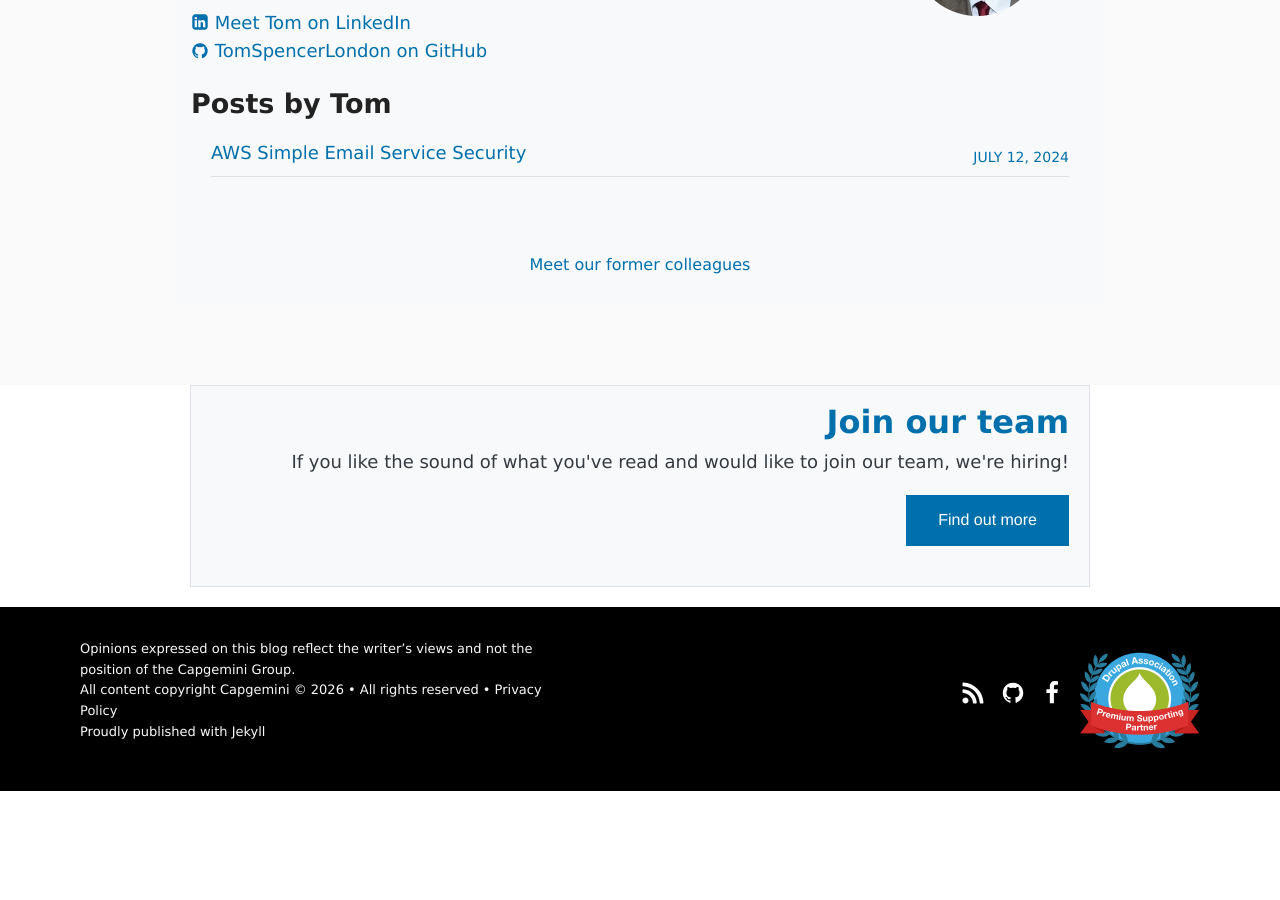
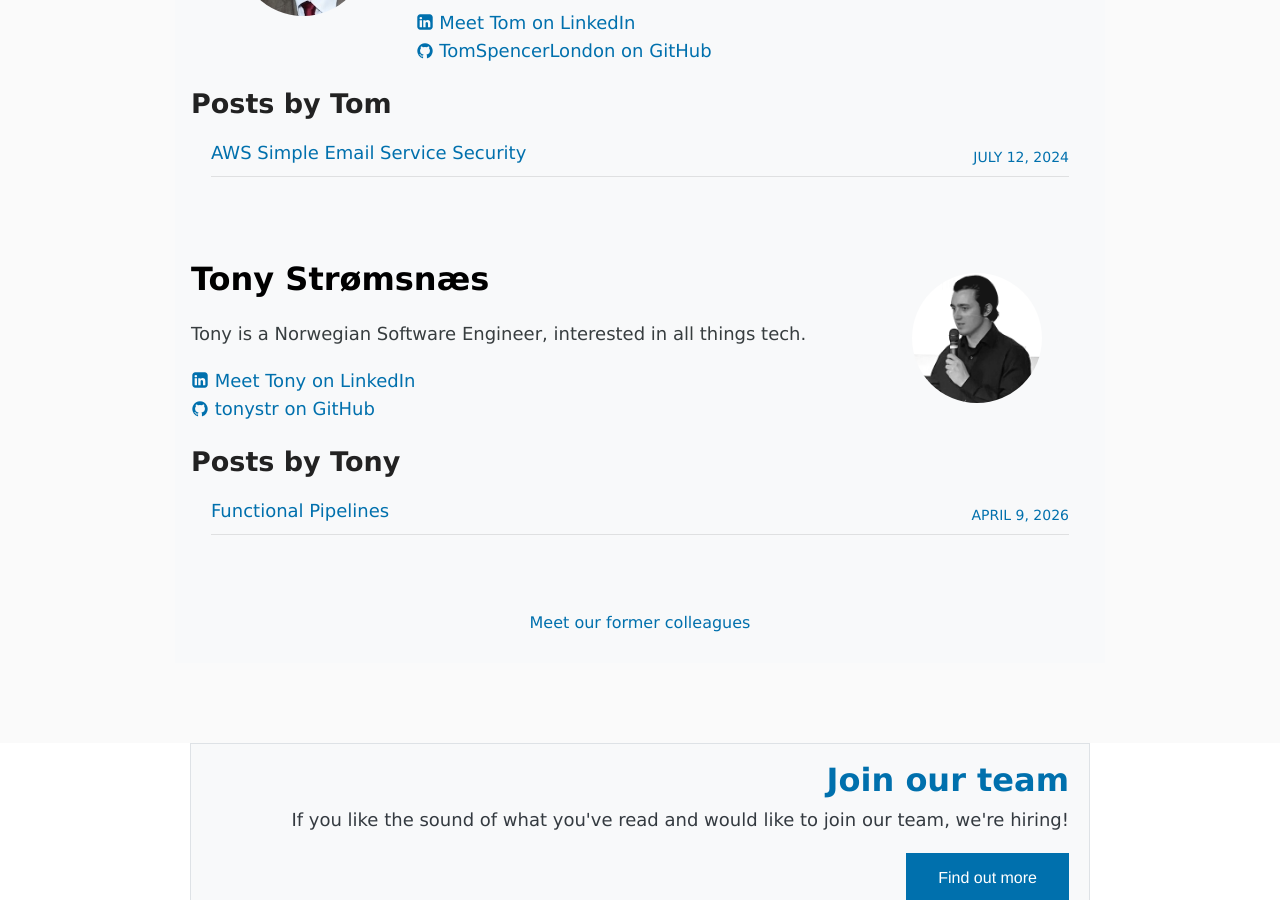
Before and after one commit to Capgemini/capgemini.github.io, a Jekyll site: the page built from authors.html, in a window 1280 px wide and 900 px high, scrolled down 16888 px. Built offline with Jekyll 4.4.1, drawn with Linux system fonts in a browser that asks for light colours; before the commit the page ends 17679 px from its top, so only the background shows below that; some of the changed lines change nothing that is shown.

Commit message:
Update from https://github.com/Capgemini/blog-private/commit/6d93741a10353c12d1196e632f221081105d5796

````diff
--- a/_data/authors.yml
+++ b/_data/authors.yml
@@ -673,3 +673,10 @@ sindre_kjelsrud:
     description: "Sindre is a Software Engineer at Capgemini, with an interest in open source and free software."
     avatar:  /images/authors/sindre_kjelsrud.jpg
     team: default
+tonystr:
+    name: Tony Strømsnæs
+    github: tonystr
+    linkedin: https://www.linkedin.com/in/tonystr/
+    description: "Tony is a Norwegian Software Engineer, interested in all things tech."
+    avatar: /images/authors/tonystr.png
+    team: default
--- /dev/null
+++ b/_posts/2026-04-09-functional-pipelines.md
@@ -0,0 +1,106 @@
+---
+layout: post
+title: "Functional Pipelines"
+description: "Learn how functional pipelines work in different languages."
+summary: "Many popular programming languages have made changes in favor of developer ergonomics, which has resulted in functional paradigms for data transformation."
+author: tonystr
+team: default
+category: Development
+tags: [Programming, Rust, Functional programming, Linux, Learning]
+language: en-US
+canonical: http://tonystr.net/blog/functional_pipelines
+original: This article was originally published on <a href="http://tonystr.net/blog/functional_pipelines">TonyStr.net</a>.
+---
+
+One of the major shifts in developer ergonomics has been the introduction of functional pipelines to most popular languages. A pipeline is a chain of operations on a set of data that transforms the data into another shape or value. It is made functional by using [lambda functions](https://en.wikipedia.org/wiki/Anonymous_function) as the primary way of specifying behavior.
+
+```sh
+git ls-files | grep -o "\.\w*$" | sort | uniq -c
+```
+
+Linux has always been built around this idea; *programs* accept text input and produce text output. This allows you to chain programs together with pipes (`|`). The above example finds all tracked files in a git repo, then matches just the file extension (for example `.xml`), then sorts them, and finally removes duplicates and counts each unique string, resulting in a list of file extensions and how many files have that file extension.
+
+```sh
+❯ git ls-files | grep -o "\.\w*$" | sort | uniq -c
+      9 .css
+      1 .gitignore
+      1 .ico
+      1 .jpg
+      8 .json
+     16 .md
+     24 .mp4
+     32 .png
+      2 .scss
+      2 .svg
+      3 .ts
+     14 .vue
+      1 .webmanifest
+     42 .woff2
+```
+
+Today, most programming languages allow you to operate on collections of data in a similar way.
+
+```js
+const array = ['Peter', 'John', 'Doyle', 'Aron'];
+const result = array
+	.filter(name => !name.startsWith('A'))
+	.map(name => name.toLowerCase())
+	.sort();
+console.log(result);
+```
+
+This is fast and easy to write, but it isn't particularly efficient. In JavaScript, each pipeline operation is executed sequentially. First, `.filter()` allocates a new empty array, then loops through the old array and executes the predicate (the callback function) for each element. It aggregates each matching element into the new array, and returns it. Then `.map()` does the same. It allocates a new array, loops over the old array, executes the predicate for each element and inserts the transformed value into the new array. Finally `.sort()` actually doesn't allocate a new array, but sorts the previous array in place. This is the only one that doesn't allocate a new array, but this can cause confusion for developers. `const sortedArray = unsortedArray.sort()` will result in both `sortedArray` and `unsortedArray` being sorted, while `map` and `filter` do not have the same effect. Surely there is a better way to handle this?
+
+Java solves the reallocation problem in their `Stream<T>` interface.
+
+```java
+int sum = widgets.stream()
+	.filter(w -> w.getColor() == RED)
+	.mapToInt(w -> w.getWeight())
+	.sum();
+```
+
+This looks very similar, but the crucial difference here is that Java stream operations are not executed immediately. They wait until a "terminal operation" such as `.sum()` or `.collect()` before executing. This allows Java to perform multiple operations in the same iteration of the loop. Both filter and mapToInt are performed at the same time, equivalent to the following example:
+
+```java
+int sum = 0;
+for (Widget w : widgets) {
+	// Filter
+	if (w.getColor() == RED) {
+		// Map to int
+		int weight = w.getWeight();
+
+		// Sum
+		sum += weight;
+	}
+}
+```
+
+Java and C# compile to [bytecode](https://en.wikipedia.org/wiki/Bytecode) or [Intermediate Representation](https://en.wikipedia.org/wiki/Intermediate_representation); essentially portable formats which are executed in virtual environments such as the [JVM](https://en.wikipedia.org/wiki/Java_virtual_machine) (Java) or the [CLR](https://en.wikipedia.org/wiki/Common_Language_Runtime) (.NET). These languages rely heavily on JIT (Just-In-Time) compilation to optimize pipelines. Rust solves this with their *iterators*, which are optimized at compile-time, often into machine code which is as fast as (or faster than) the equivalent in for loops.
+
+```rust
+let result: u32 = widgets.iter()
+	.filter(|w| w.color == Color.Red)
+	.map(|w| w.weight)
+	.sum();
+```
+
+Rust does something even smarter here too. `.iter()` will cause these operations to work on a clone of widgets so as to not affect the original array, but if you use `.into_iter()`, the widgets array will be "consumed" and the collection may be operated on in place. This gives the developers more fine-grained control over performance. Of course, you won't be allowed to use the `widgets` array after consuming it with `.into_iter()`, because that would cause the same confusion that JavaScript `.filter()` does.
+
+Another difference is that Rust iterators can be operated manually and paused at will since an iterator is really just a `struct` with a pointer and an offset.
+
+```rust
+let mut iter: u32 = widgets.iter()
+	.filter(|w| w.color == Color.Red)
+	.map(|w| w.weight);
+
+// Capture the first element (only possible if iterator is mutable)
+let first = iter.next();
+
+// Prints from 2nd element to the end
+for weight in iter {
+	println!("{}", weight);
+}
+```
+
+Use these pipelines with care. Remember the performance implications, and beware that long method chains can become hard to read and even harder to edit. Sometimes procedural is best!
````
Also changed, not shown: images/authors/tonystr.png (added).
